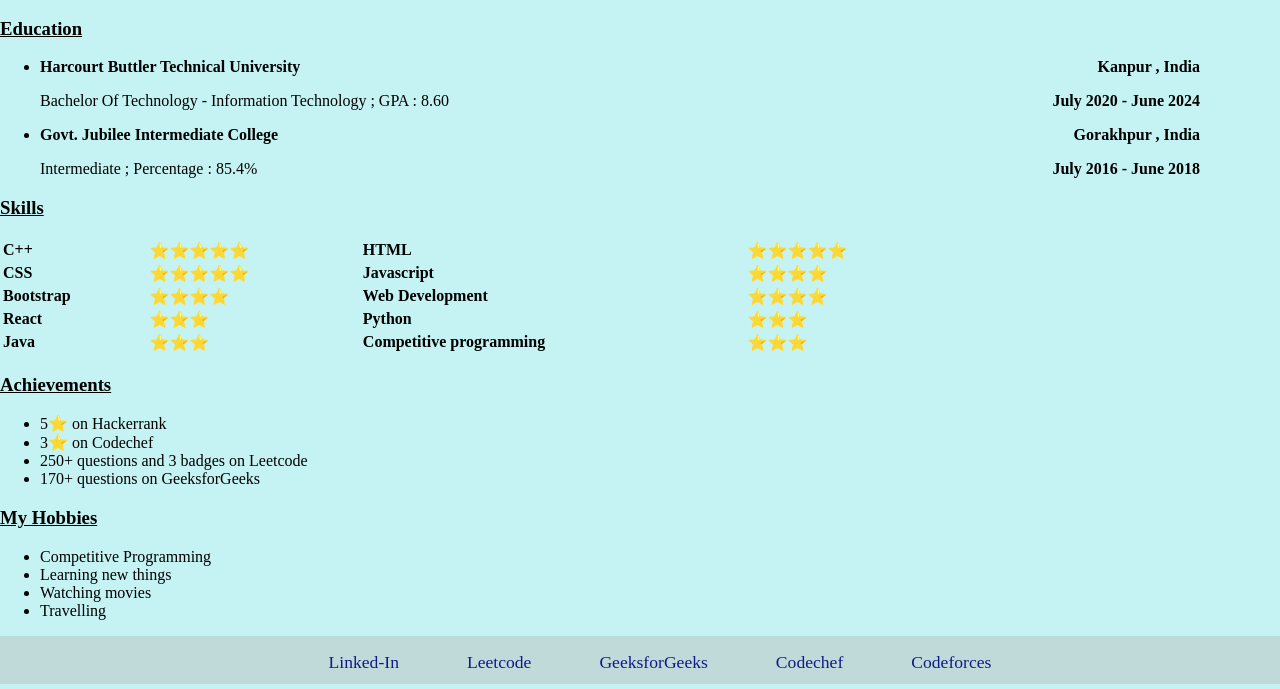
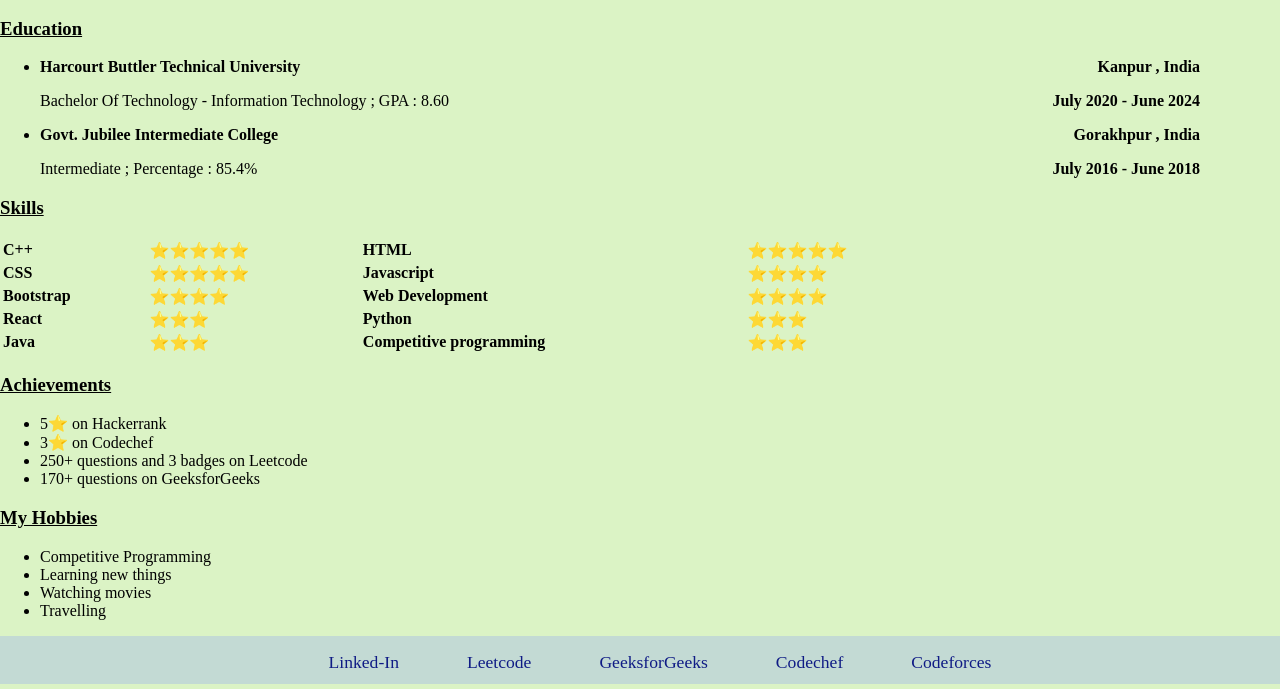
Before and after one commit to raviVerma786/CV, a plain HTML site: page index.html in a window 1280 px wide. Shown: the part 181-870 px from the top of the page. Drawn offline with Linux system fonts and the light colour scheme.

Commit message:
Body Backgroud color changed to light green

```diff
--- a/index.html
+++ b/index.html
@@ -9,7 +9,7 @@
 <link rel="icon" href="cv.jpg" type="image/x-icon">
 <style>
     body{
-        background-color: rgb(197, 243, 243);
+        background-color: rgb(219, 243, 197);
         margin: 0;
     }
     .header{
```
